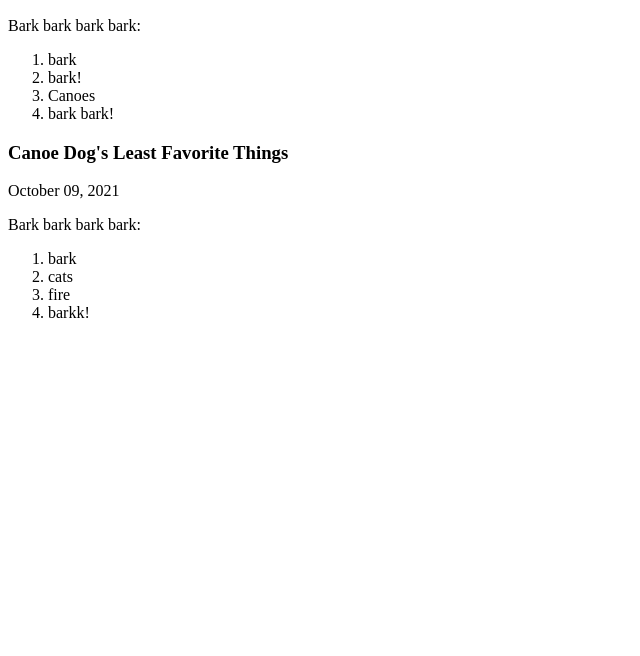
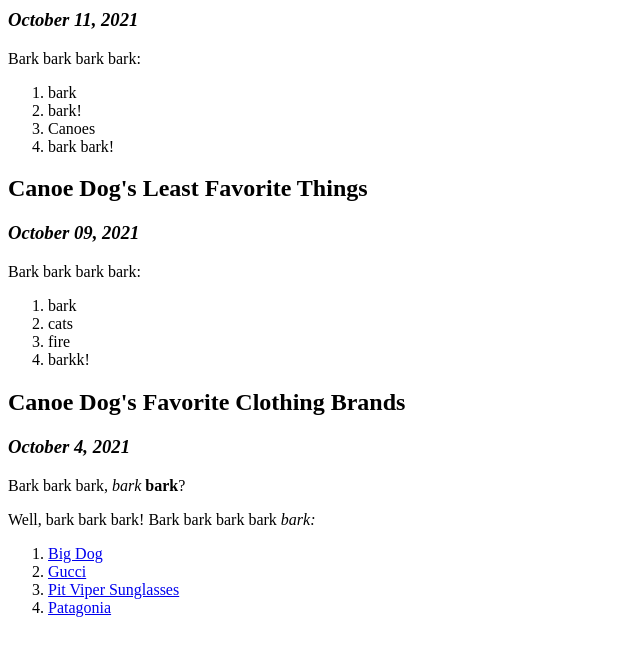
Before and after one commit to mellowmorgan/dog-blog, a plain HTML site: page dog-blog.html in a window 1280 px wide. Shown: the part 144-800 px from the top of the page, without its empty margins (0-640 px from the left). Drawn offline with Linux system fonts and the light colour scheme.

Commit message:
Add inline elements, photo, links

```diff
--- a/dog-blog.html
+++ b/dog-blog.html
@@ -4,10 +4,10 @@
   <title>Canoe Dog's Blog</title>
 </head>
 <body>
-
+  <img src="img/canoe-dog.jpeg" alt="A photo of Canoe Dog.">
   <h1>Canoe Dog's Blog</h1>
   <h2>Canoe Dog's Favorite things</h2>
-  October 11, 2021
+  <h3><em>October 11, 2021</em></h3>
   <p>Bark bark bark bark:</p>
     <ol>
       <li>bark</li>
@@ -16,8 +16,8 @@
       <li>bark bark!</li>
     </ol>
 
-<h3>Canoe Dog's Least Favorite Things</h3>
-October 09, 2021
+<h2>Canoe Dog's Least Favorite Things</h2>
+<h3><em>October 09, 2021</em></h3>
   <p>Bark bark bark bark:</p>
     <ol>
       <li>bark</li>
@@ -26,6 +26,24 @@ October 09, 2021
       <li>barkk!</li>
     </ol>
 
+<h2>Canoe Dog's Favorite Clothing Brands</h2>
+<h3><em>October 4, 2021</em></h3>
+<p>Bark bark bark, <em>bark</em> <strong>bark</strong>?</p>
+<p>Well, bark bark bark! Bark bark bark bark <em>bark:</em></p>
+<ol>
+  <li>
+    <a href="https://www.bigdogs.com">Big Dog</a>
+  </li>
+  <li>
+    <a href="https://www.gucci.com/us/en/">Gucci</a>
+  </li>
+  <li>
+    <a href="https://www.pitviper.com">Pit Viper Sunglasses</a>
+  </li>
+  <li>
+    <a href="https://www.patagonia.com/home/">Patagonia</a>
+  </li>
+</ol>
 
 </body>
 </html>
```
